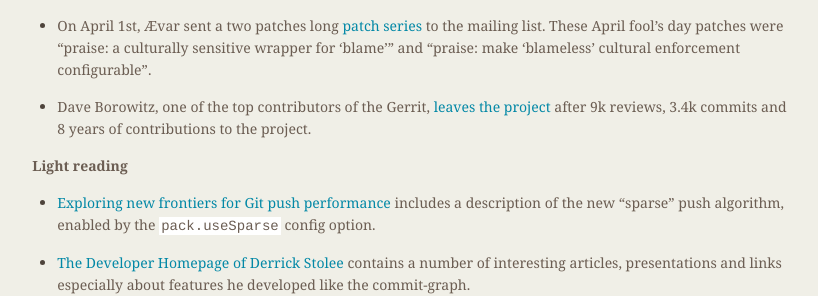
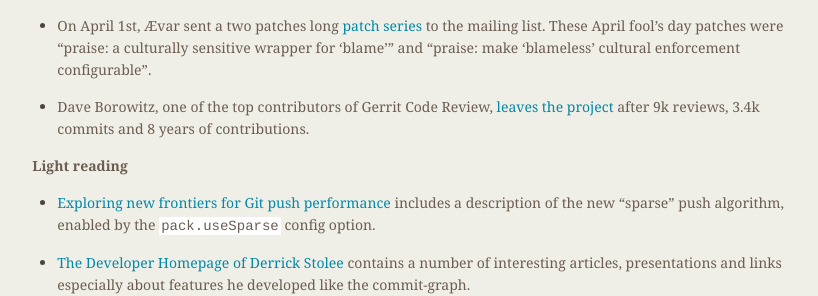
Before and after one commit to git/git.github.io, a Jekyll site: the page built from rev_news/drafts/edition-51.md, in a window 1280 px wide and 900 px high, scrolled down 2236 px. Shown: the part 363-659 px from the top of the window, without its empty margins (339-1157 px from the left). Built offline with Jekyll 4.4.1, drawn with Linux system fonts in a browser that asks for light colours.

Commit message:
Update edition-51.md

```diff
--- a/rev_news/drafts/edition-51.md
+++ b/rev_news/drafts/edition-51.md
@@ -198,9 +198,9 @@
   culturally sensitive wrapper for 'blame'" and "praise: make
   'blameless' cultural enforcement configurable".
 
-* Dave Borowitz, one of the top contributors of the Gerrit,
+* Dave Borowitz, one of the top contributors of Gerrit Code Review,
   [leaves the project](https://groups.google.com/forum/#!topic/repo-discuss/ySP84Q0DHsw) after
-  9k reviews, 3.4k commits and 8 years of contributions to the project.
+  9k reviews, 3.4k commits and 8 years of contributions.
 
 __Light reading__
 
```
